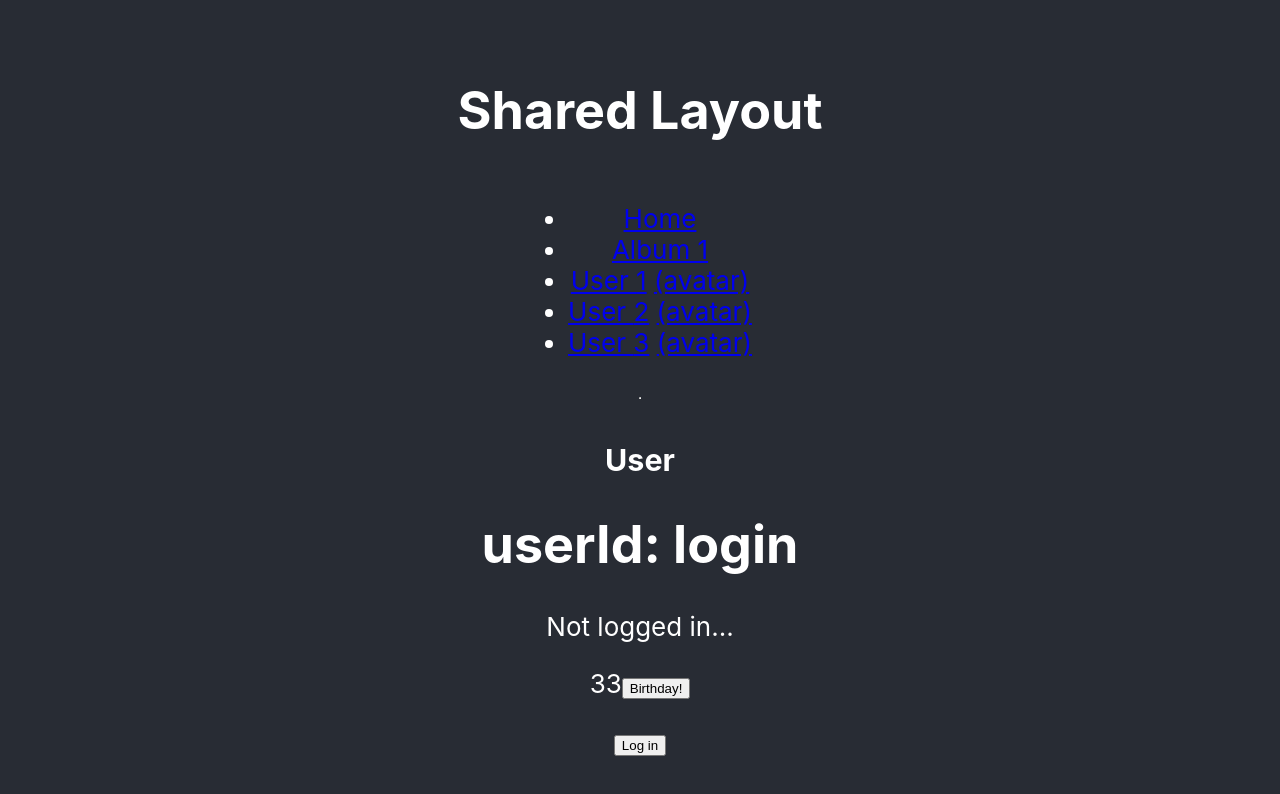
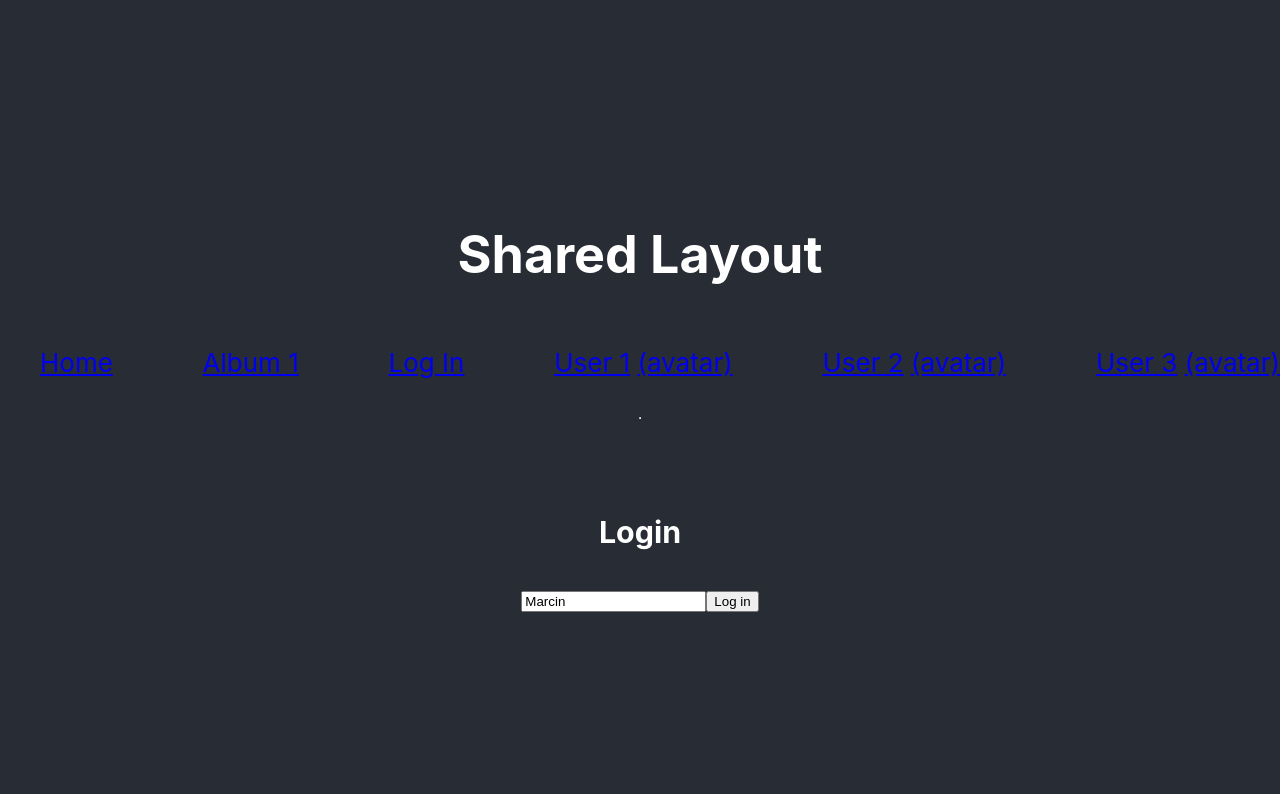
Before and after one commit to mkubera/goit-jsr-4, a React (Create React App) app: page /users/login in a window 1280 px wide. Shown: the top 794 px of the page. Built offline with nearby package versions, Linux system fonts and the light colour scheme.

Commit message:
Routing 2

```diff
--- a/src/App.css
+++ b/src/App.css
@@ -36,3 +36,10 @@
     transform: rotate(360deg);
   }
 }
+
+.App-nav {
+  list-style-type: none;
+  display: flex;
+  width: 100%;
+  justify-content: space-between;
+}
--- a/src/App.jsx
+++ b/src/App.jsx
@@ -10,12 +10,14 @@ import Home from "./components/Home";
 import NotFound from "./components/NotFound";
 import SharedLayout from "./components/layouts/SharedLayout";
 import Avatar from "./components/user/Avatar";
+import Login from "./components/user/Login";
 
 const App = () => {
   return (
     <Routes>
       <Route path="/" element={<SharedLayout />}>
         <Route index element={<Home />} />
+        <Route path="users/login" element={<Login />} />
         <Route path="users/:userId" element={<User />} />
         <Route path="users/:userId/avatar" element={<Avatar />} />
         <Route path="albums/:albumId" element={<Album />} />
--- a/src/components/layouts/SharedLayout.jsx
+++ b/src/components/layouts/SharedLayout.jsx
@@ -9,12 +9,15 @@ const SharedLayout = (props) => {
     <div className="App">
       <header className="App-header">
         <h1>Shared Layout</h1>
-        <ul>
+        <ul className="App-nav">
           <li>
             <Link to="/">Home</Link>
           </li>
           <li>
             <Link to="/albums/1">Album 1</Link>
+          </li>
+          <li>
+            <Link to="/users/login">Log In</Link>
           </li>
           {userIds.map((userId) => (
             <li>
--- /dev/null
+++ b/src/components/user/Login.jsx
@@ -0,0 +1,57 @@
+import React, { useState, useEffect } from "react";
+import PropTypes from "prop-types";
+import { Navigate, useSearchParams } from "react-router-dom";
+import LoginForm from "./LoginForm";
+
+const Login = () => {
+  const [user, setUser] = useState(null);
+  const [isLoggedIn, setIsLoggedIn] = useState(false);
+  const [searchParams, setSearchParams] = useSearchParams();
+  const username = searchParams.get("username");
+
+  // 1. UPDATE USER'a (useState)
+  useEffect(() => {
+    if (username === "") return;
+
+    const fetchUser = async () => {
+      // const user = await FakeAPI.getUser(username);
+      const res = {
+        code: 200,
+        message: "Login successful",
+        user: { id: 2, username },
+      };
+      setUser(res.user);
+    };
+
+    fetchUser();
+  }, [username]);
+
+  // 2. UPDATE URL (query param 'username')
+  const logIn = async (e) => {
+    e.preventDefault();
+    // Fake Response object
+    // const res = await FakeAPI.login(e);
+    const newUsername = e.currentTarget.elements.username.value;
+    // const res = {
+    //   code: 200,
+    //   message: "Login successful",
+    //   user: { id: 2, username: newUsername },
+    // };
+
+    // setIsLoggedIn(res.code === 200);
+    // setUser(res.user);
+    setSearchParams({ username: newUsername });
+  };
+
+  return (
+    <>
+      {/* {isLoggedIn && <Navigate to={`/users/${user.id}`} replace />} */}
+      {<p>{user?.username}</p>}
+      {<LoginForm logIn={logIn} />}
+    </>
+  );
+};
+
+Login.propTypes = {};
+
+export default Login;
--- /dev/null
+++ b/src/components/user/LoginForm.jsx
@@ -0,0 +1,18 @@
+import React from "react";
+import PropTypes from "prop-types";
+
+const LoginForm = ({ logIn }) => {
+  return (
+    <div>
+      <h3>Login</h3>
+      <form onSubmit={logIn}>
+        <input type="text" name="username" defaultValue={"Marcin"} />
+        <button>Log in</button>
+      </form>
+    </div>
+  );
+};
+
+LoginForm.propTypes = {};
+
+export default LoginForm;
--- a/src/index.css
+++ b/src/index.css
@@ -1,13 +1,17 @@
+* {
+  box-sizing: border-box;
+}
+
 body {
   margin: 0;
-  font-family: -apple-system, BlinkMacSystemFont, 'Segoe UI', 'Roboto', 'Oxygen',
-    'Ubuntu', 'Cantarell', 'Fira Sans', 'Droid Sans', 'Helvetica Neue',
+  font-family: -apple-system, BlinkMacSystemFont, "Segoe UI", "Roboto", "Oxygen",
+    "Ubuntu", "Cantarell", "Fira Sans", "Droid Sans", "Helvetica Neue",
     sans-serif;
   -webkit-font-smoothing: antialiased;
   -moz-osx-font-smoothing: grayscale;
 }
 
 code {
-  font-family: source-code-pro, Menlo, Monaco, Consolas, 'Courier New',
+  font-family: source-code-pro, Menlo, Monaco, Consolas, "Courier New",
     monospace;
 }
```
